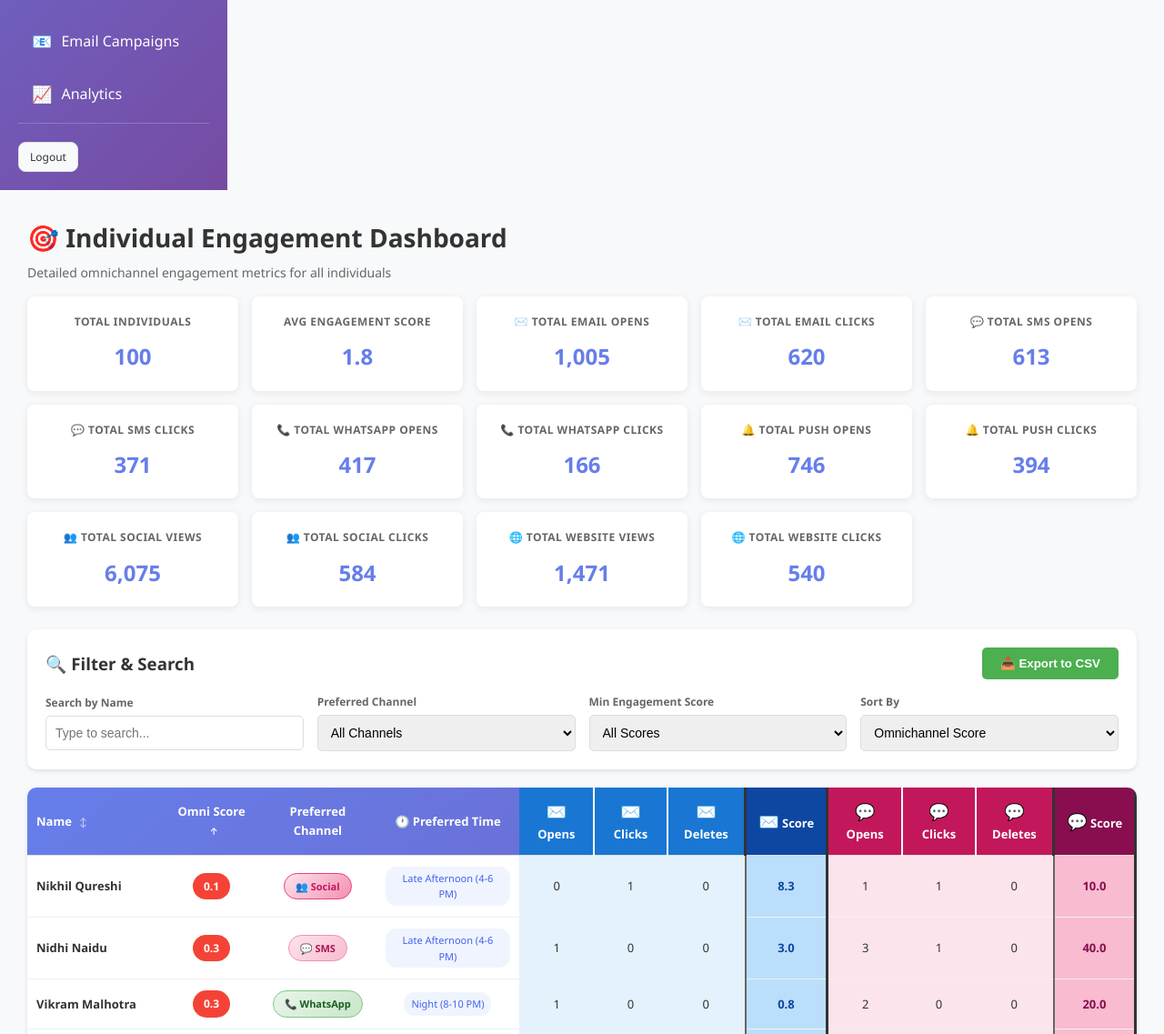
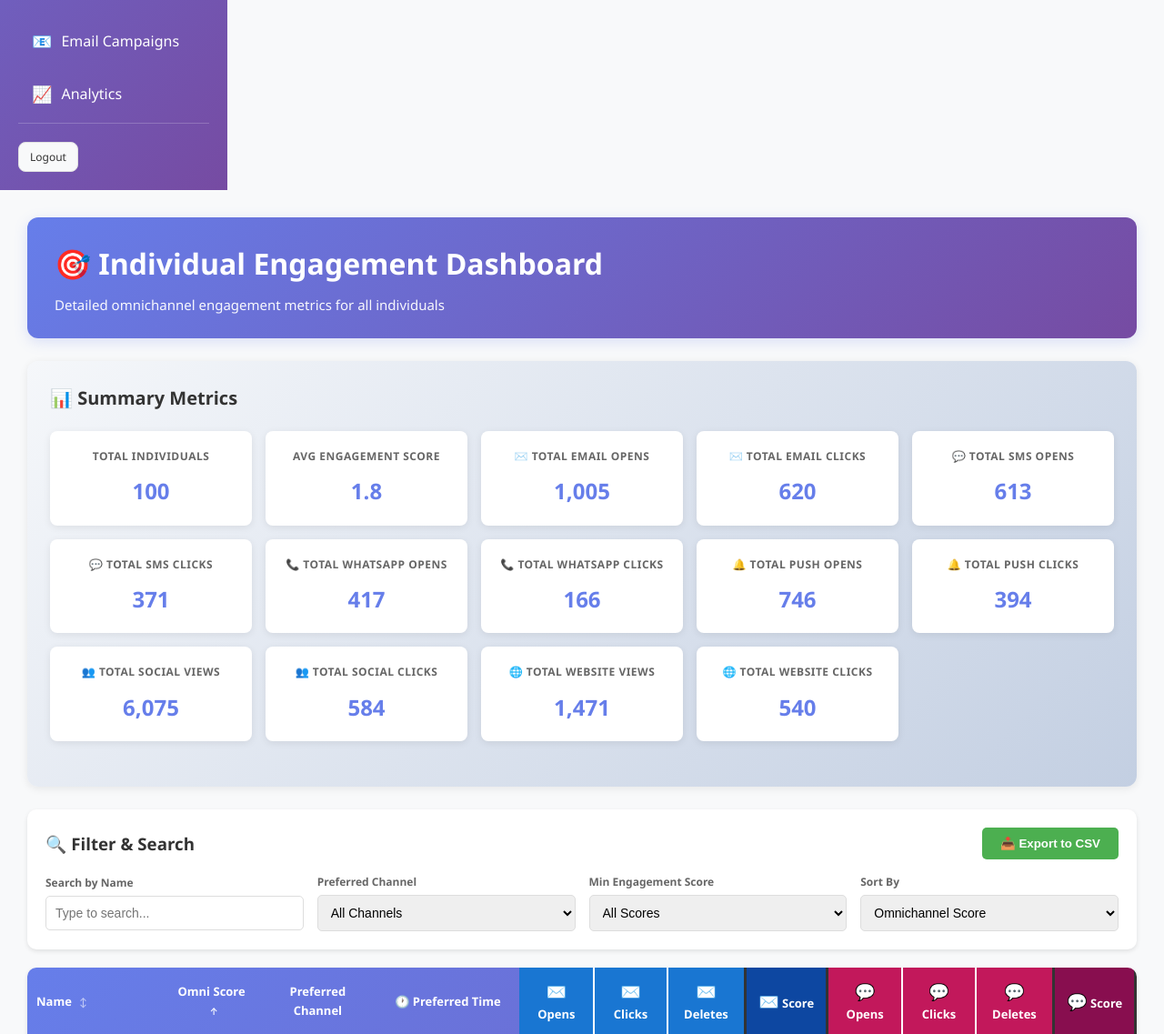
Before and after one commit to biswarupbsf/datacloud-personalization-app, a Flask app: page /individual-engagement in a window 1280 px wide. Shown: the part 746-1883 px from the top of the page at 91% size. Run offline with Flask 3, Linux system fonts and the light colour scheme; the visitor is signed in with stand-in values (Sample User, id 1).

Commit message:
Enhanced summary stats section with gradient background and clear visual separation

```diff
--- a/templates/individual_engagement.html
+++ b/templates/individual_engagement.html
@@ -256,9 +256,10 @@
     {% include 'sidebar.html' %}
 
     <div class="main-content">
-        <div class="header" style="margin-bottom: 15px;">
-            <h1 style="margin-bottom: 5px; font-size: 28px;">🎯 Individual Engagement Dashboard</h1>
-            <p style="margin: 0; color: #666; font-size: 14px;">Detailed omnichannel engagement metrics for all individuals</p>
+        <!-- Header Section -->
+        <div style="background: linear-gradient(135deg, #667eea 0%, #764ba2 100%); padding: 25px 30px; border-radius: 12px; margin-bottom: 25px; box-shadow: 0 4px 15px rgba(102, 126, 234, 0.2);">
+            <h1 style="margin: 0 0 8px 0; font-size: 32px; color: white; font-weight: 700;">🎯 Individual Engagement Dashboard</h1>
+            <p style="margin: 0; color: rgba(255, 255, 255, 0.95); font-size: 15px;">Detailed omnichannel engagement metrics for all individuals</p>
         </div>
 
         <div id="loadingOverlay" class="loading-overlay" style="display: none;">
@@ -269,8 +270,10 @@
             </div>
         </div>
 
-        <!-- Summary Stats (Always Visible) -->
-        <div class="stats-grid">
+        <!-- Summary Stats Section -->
+        <div style="background: linear-gradient(135deg, #f5f7fa 0%, #c3cfe2 100%); padding: 25px; border-radius: 12px; margin-bottom: 25px; box-shadow: 0 2px 10px rgba(0,0,0,0.08);">
+            <h2 style="margin: 0 0 20px 0; font-size: 20px; color: #333; font-weight: 700;">📊 Summary Metrics</h2>
+            <div class="stats-grid">
             <div class="stat-card-small">
                 <h4>Total Individuals</h4>
                 <div class="value" id="totalIndividuals">0</div>
@@ -328,6 +331,7 @@
                 <div class="value" id="totalWebsiteClicks">0</div>
             </div>
         </div>
+        </div> <!-- End Summary Stats Section -->
 
         <!-- Main Content (Filters & Table) -->
         <div id="mainContent" style="display: none;">
```
